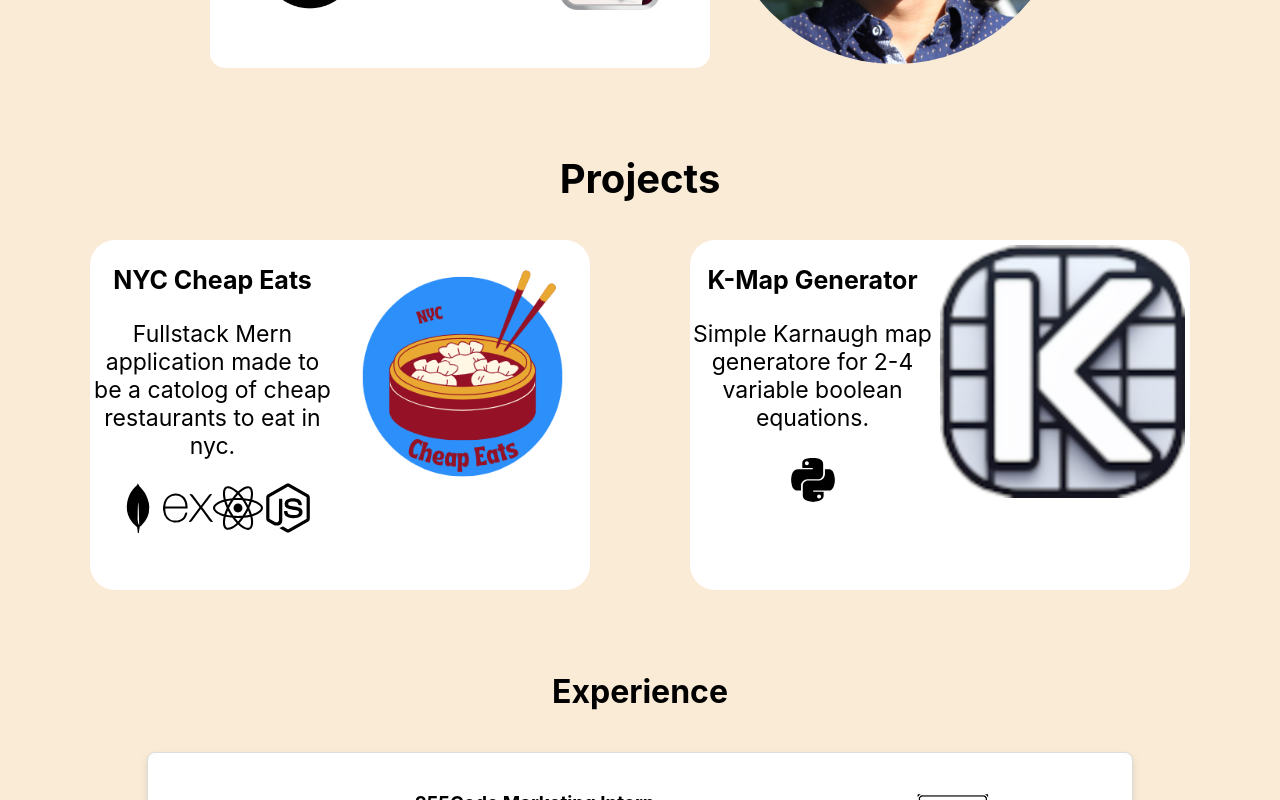
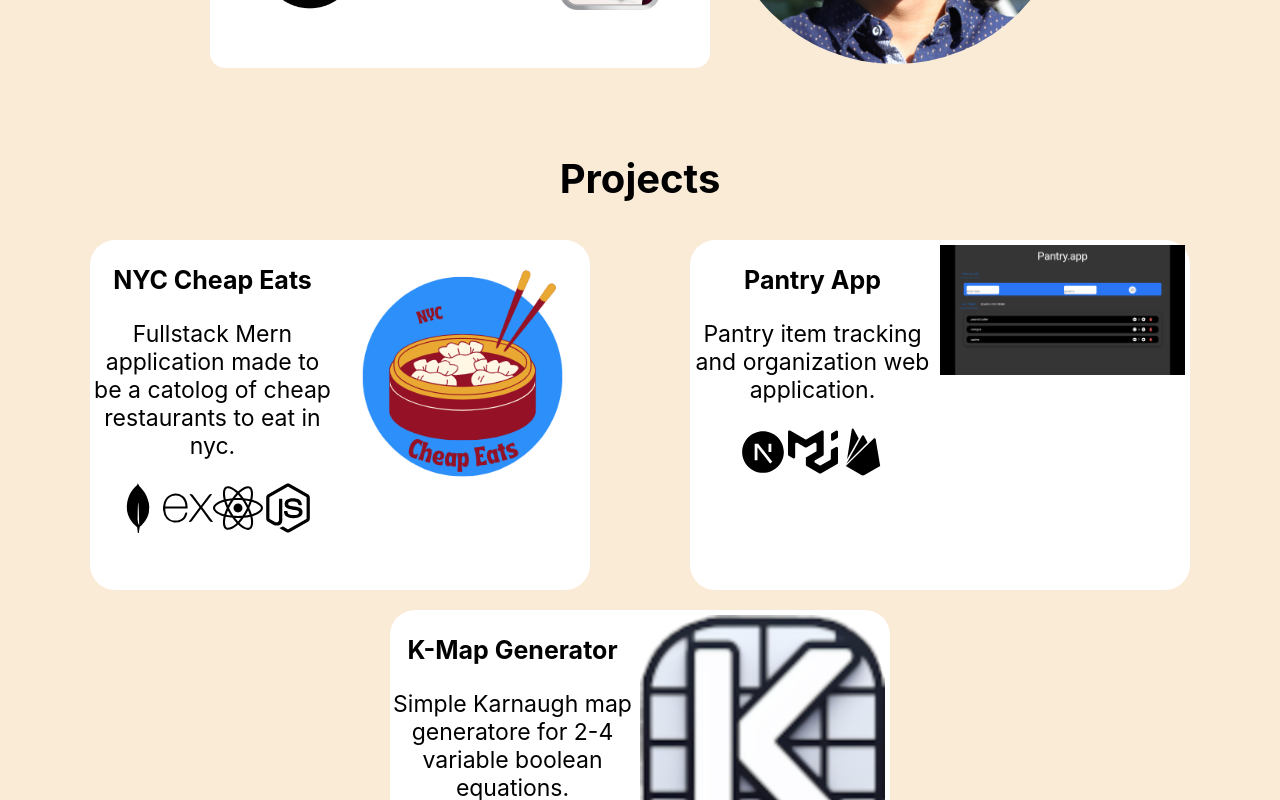
Before and after one commit to ham70/ham70.github.io, a React (Create React App) app: page / in a window 1280 px wide. Shown: the part 385-1185 px from the top of the page. Built offline with nearby package versions, Linux system fonts and the light colour scheme.

Commit message:
added pantry app project

```diff
--- a/src/components/Projects.js
+++ b/src/components/Projects.js
@@ -1,15 +1,16 @@
 import React from 'react';
 import nycCheapEats from '../assets/nycCheapEats_logo313x313.png';
 import kMap from '../assets/kmap2.png';
+import Pantry from '../assets/pantry.png';
 
 import { SiMongodb } from "react-icons/si";
 import { SiExpress } from "react-icons/si";
 import { FaReact } from "react-icons/fa6";
 import { FaNodeJs } from "react-icons/fa";
 import { FaPython } from "react-icons/fa6";
-
-
-
+import { RiNextjsFill } from "react-icons/ri";
+import { SiMui } from "react-icons/si";
+import { IoLogoFirebase } from "react-icons/io5";
 
 const Projects = () => {
     return (
@@ -33,6 +34,22 @@ const Projects = () => {
                         </div>
                     </div>
                 </a>
+                <a href="https://pantry0.vercel.app/" target="_blank" rel="noopener noreferrer">
+                    <div className='project'>
+                        <div className='project-info'>
+                            <h3 className='project-title'>Pantry App</h3>
+                            <p className='project-description'>Pantry item tracking and organization web application.</p>
+                            <div className='project-techs'>
+                                <RiNextjsFill/>
+                                <SiMui/>
+                                <IoLogoFirebase/>
+                            </div>
+                        </div>
+                        <div className='project-image'>
+                            <img src={Pantry} alt="pantry app"></img>
+                        </div>
+                    </div>
+                </a>
                 <a href="https://github.com/ham70/Kmap-Generator" target="_blank" rel="noopener noreferrer">
                     <div className='project'>
                         <div className='project-info'>
```
Also changed, not shown: src/assets/pantry.png (added).
